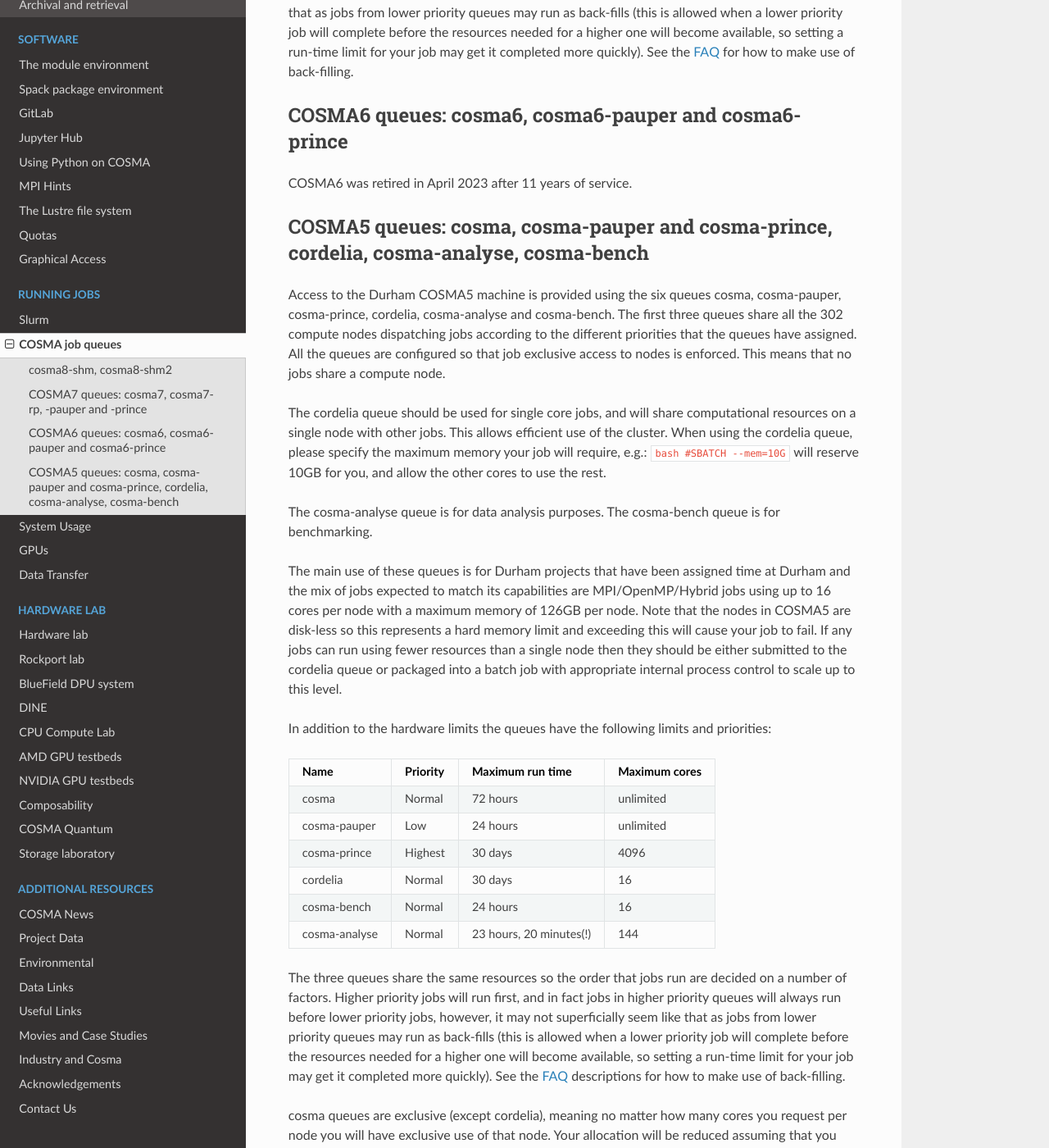
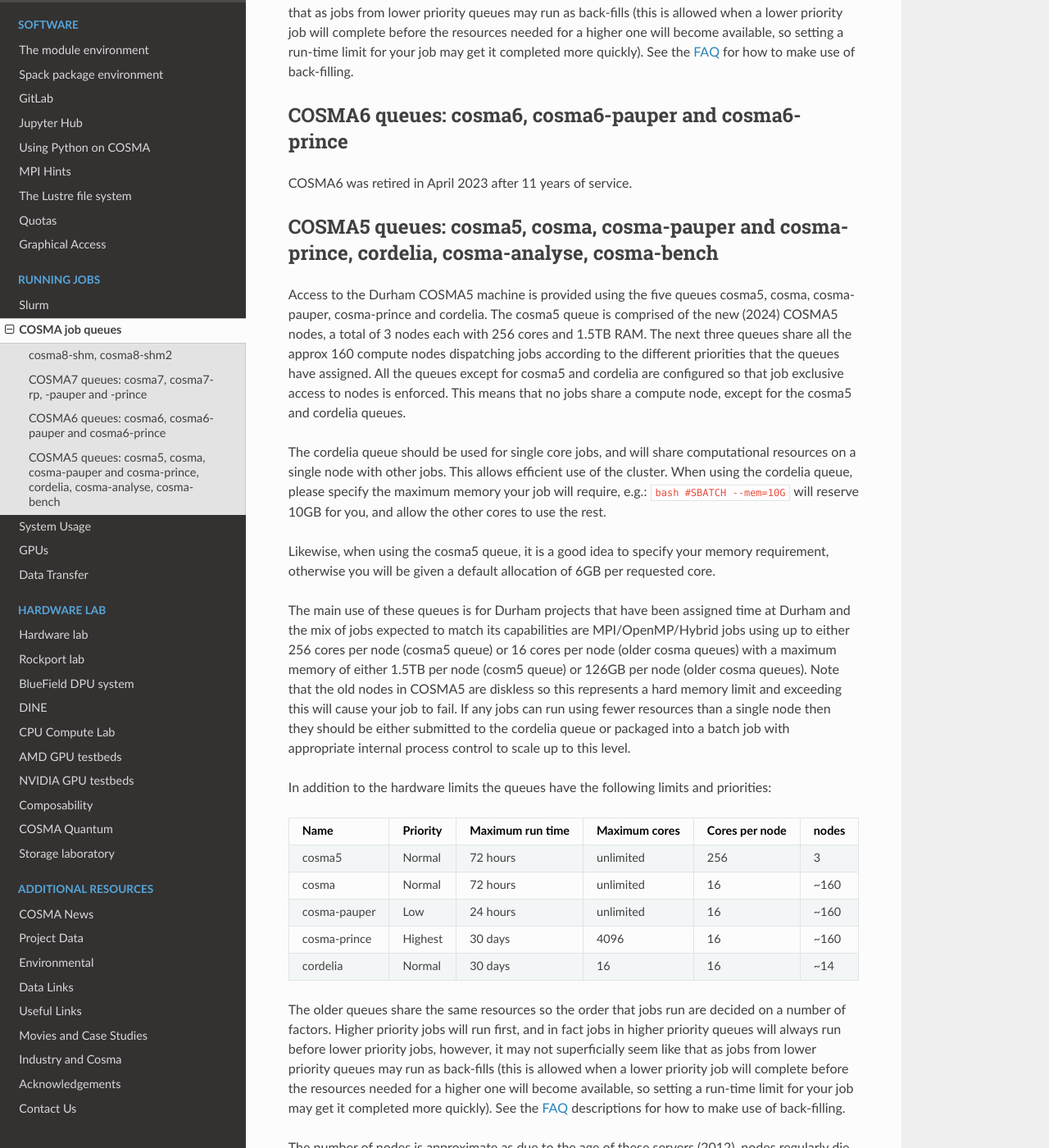
Before and after one commit to agb32/cosmadoc, a Sphinx documentation site: the page built from docs/source/queue.md, in a window 1280 px wide and 1400 px high, scrolled down 1939 px. Shown: the whole window at 82% size. Built offline with Sphinx 7.4.7 and the Read the Docs theme 2.0.0, drawn with Linux system fonts in a browser that asks for light colours; some of the changed text lies outside the part shown.

Commit message:
updated for new cosma5 nodes

````diff
--- a/docs/source/queue.md
+++ b/docs/source/queue.md
@@ -51,32 +51,34 @@
 
 COSMA6 was retired in April 2023 after 11 years of service.
 
-## COSMA5 queues: cosma, cosma-pauper and cosma-prince, cordelia, cosma-analyse, cosma-bench
+## COSMA5 queues: cosma5, cosma, cosma-pauper and cosma-prince, cordelia, cosma-analyse, cosma-bench
 
-Access to the Durham COSMA5 machine is provided using the six queues cosma, cosma-pauper, cosma-prince, cordelia, cosma-analyse and cosma-bench. The first three queues share all the 302 compute nodes dispatching jobs according to the different priorities that the queues have assigned. All the queues are configured so that job exclusive access to nodes is enforced. This means that no jobs share a compute node.
+Access to the Durham COSMA5 machine is provided using the five queues cosma5, cosma, cosma-pauper, cosma-prince and cordelia. The cosma5 queue is comprised of the new (2024) COSMA5 nodes, a total of 3 nodes each with 256 cores and 1.5TB RAM.  The next three queues share all the approx 160 compute nodes dispatching jobs according to the different priorities that the queues have assigned. All the queues except for cosma5 and cordelia are configured so that job exclusive access to nodes is enforced. This means that no jobs share a compute node, except for the cosma5 and cordelia queues.
 
 The cordelia queue should be used for single core jobs, and will share computational resources on a single node with other jobs. This allows efficient use of the cluster. When using the cordelia queue, please specify the maximum memory your job will require, e.g.: ```bash #SBATCH --mem=10G``` will reserve 10GB for you, and allow the other cores to use the rest.
 
-The cosma-analyse queue is for data analysis purposes. The cosma-bench queue is for benchmarking.
+Likewise, when using the cosma5 queue, it is a good idea to specify your memory requirement, otherwise you will be given a default allocation of 6GB per requested core.
 
-The main use of these queues is for Durham projects that have been assigned time at Durham and the mix of jobs expected to match its capabilities are MPI/OpenMP/Hybrid jobs using up to 16 cores per node with a maximum memory of 126GB per node. Note that the nodes in COSMA5 are disk-less so this represents a hard memory limit and exceeding this will cause your job to fail. If any jobs can run using fewer resources than a single node then they should be either submitted to the cordelia queue or packaged into a batch job with appropriate internal process control to scale up to this level.
+The main use of these queues is for Durham projects that have been assigned time at Durham and the mix of jobs expected to match its capabilities are MPI/OpenMP/Hybrid jobs using up to either 256 cores per node (cosma5 queue) or 16 cores per node (older cosma queues) with a maximum memory of either 1.5TB per node (cosm5 queue) or 126GB per node (older cosma queues). Note that the old nodes in COSMA5 are diskless so this represents a hard memory limit and exceeding this will cause your job to fail. If any jobs can run using fewer resources than a single node then they should be either submitted to the cordelia queue or packaged into a batch job with appropriate internal process control to scale up to this level.
 
 In addition to the hardware limits the queues have the following limits and priorities:
 
-| Name             | Priority          | Maximum run time	     | Maximum cores    |
-| ---------------- | ----------------- | ------------------------| ---------------- |
-| cosma            | Normal            | 72 hours                | unlimited        |
-| cosma-pauper	   | Low               | 24 hours                | unlimited        |
-| cosma-prince     | Highest           | 30 days                 | 4096             |
-| cordelia         | Normal            | 30 days                 | 16               |
-| cosma-bench      | Normal            | 24 hours                | 16               |
-| cosma-analyse    | Normal            | 23 hours, 20 minutes(!) | 144              |
+| Name             | Priority          | Maximum run time        | Maximum cores    | Cores per node | nodes |
+| ---------------- | ----------------- | ------------------------| ---------------- | ---------------| ------|
+| cosma5           | Normal            | 72 hours                | unlimited        | 256            | 3     |
+| cosma            | Normal            | 72 hours                | unlimited        | 16             | ~160  |
+| cosma-pauper	   | Low               | 24 hours                | unlimited        | 16             | ~160  |
+| cosma-prince     | Highest           | 30 days                 | 4096             | 16             | ~160  |
+| cordelia         | Normal            | 30 days                 | 16               | 16             | ~14   |
 
-The three queues share the same resources so the order that jobs run are decided on a number of factors. Higher priority jobs will run first, and in fact jobs in higher priority queues will always run before lower priority jobs, however, it may not superficially seem like that as jobs from lower priority queues may run as back-fills (this is allowed when a lower priority job will complete before the resources needed for a higher one will become available, so setting a run-time limit for your job may get it completed more quickly). See the [FAQ](faq) descriptions for how to make use of back-filling.
 
-cosma queues are exclusive (except cordelia), meaning no matter how many cores you request per node you will have exclusive use of that node. Your allocation will be reduced assuming that you were using all the cores.
+The older queues share the same resources so the order that jobs run are decided on a number of factors. Higher priority jobs will run first, and in fact jobs in higher priority queues will always run before lower priority jobs, however, it may not superficially seem like that as jobs from lower priority queues may run as back-fills (this is allowed when a lower priority job will complete before the resources needed for a higher one will become available, so setting a run-time limit for your job may get it completed more quickly). See the [FAQ](faq) descriptions for how to make use of back-filling.
 
-The cosma and cosma-pauper queues are available to all users, the -prince queue can only be accessed by special arrangement.
+The number of nodes is approximate as due to the age of these servers (2012), nodes regularly die.  Originally, COSMA5 had around 320 nodes.
+
+cosma queues are exclusive (except cosma5 and cordelia), meaning no matter how many cores you request per node you will have exclusive use of that node. Your allocation will be reduced assuming that you were using all the cores.
+
+The cosma5, cosma and cosma-pauper queues are available to all users, the -prince queue can only be accessed by special arrangement.
 
 The quarterly allocation can can be found out in the [COSMA usage pages](https://virgodb.cosma.dur.ac.uk/usage/login.php), you'll need your COSMA username, and password or token (generated using the cusagetoken command) to see these.
 
````
Also changed, not shown: docs/source/facilities.md (+10 -2 lines).
